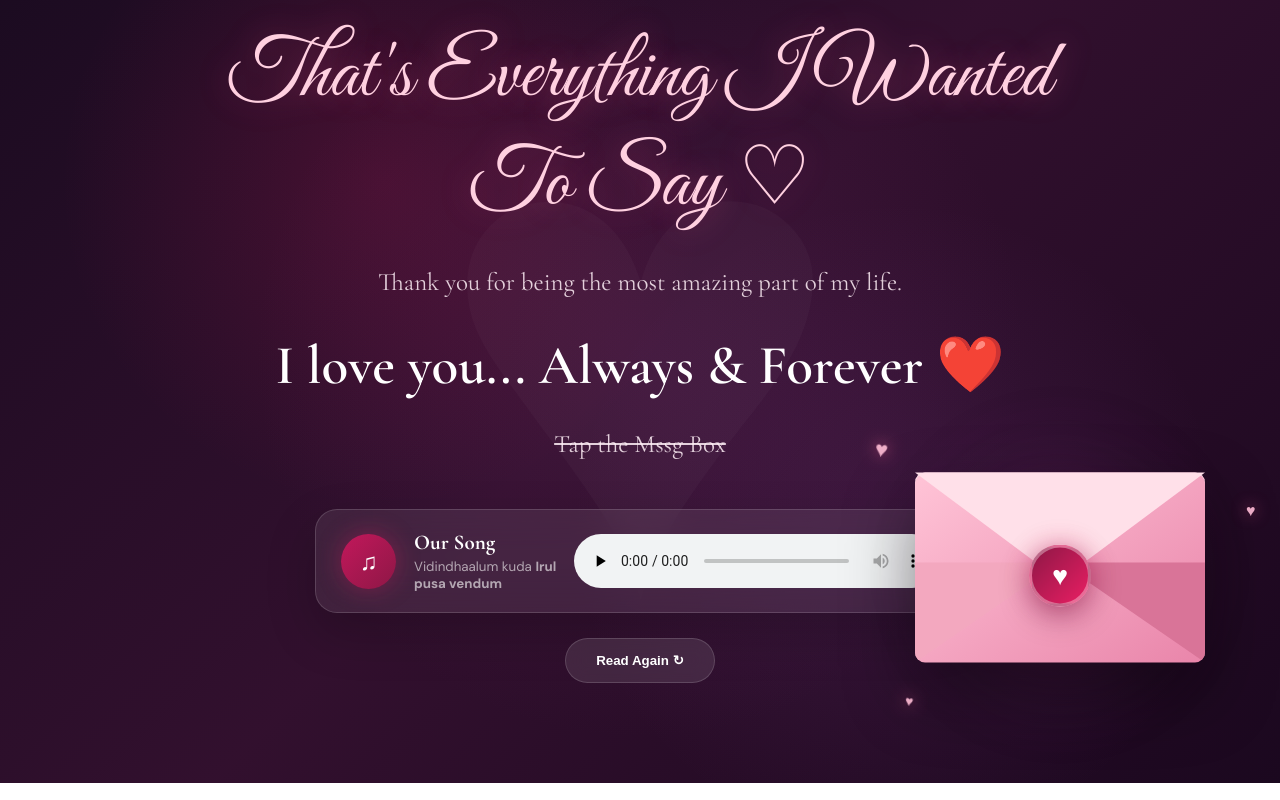
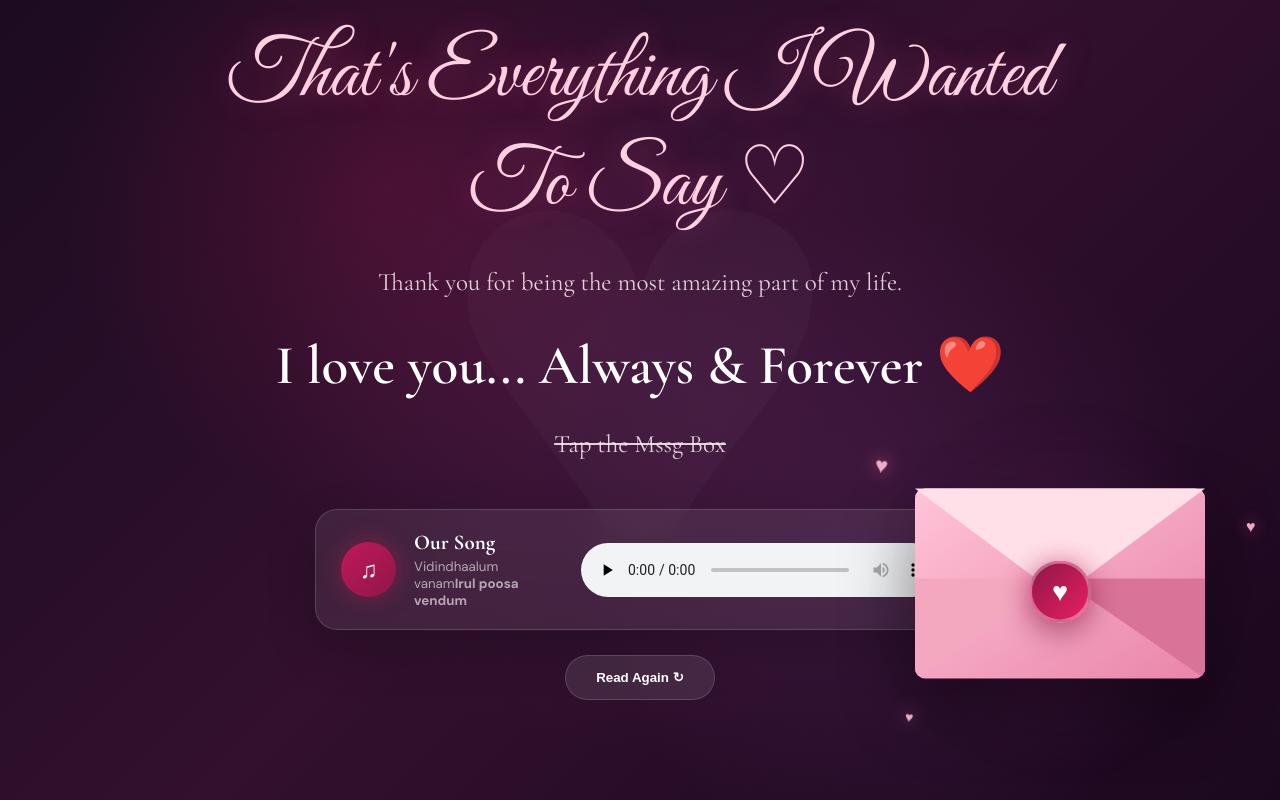
Before and after one commit to Dhanasekar-arumugam/letter, a plain HTML site: page index.html in a window 1280 px wide. Shown: the part 2033-2833 px from the top of the page. Drawn offline with nearby package versions, Linux system fonts and the light colour scheme.

Commit message:
Fix music status text in index.html

```diff
--- a/index.html
+++ b/index.html
@@ -130,7 +130,7 @@
             <div>
               <strong>Our Song</strong>
               <small id="musicStatus"
-                >Vidindhaalum kuda <b>Irul pusa vendum</b></small
+                >Vidindhaalum vanam<b>Irul poosa vendum</b></small
               >
             </div>
             <audio id="ourSong" controls preload="none">
```
